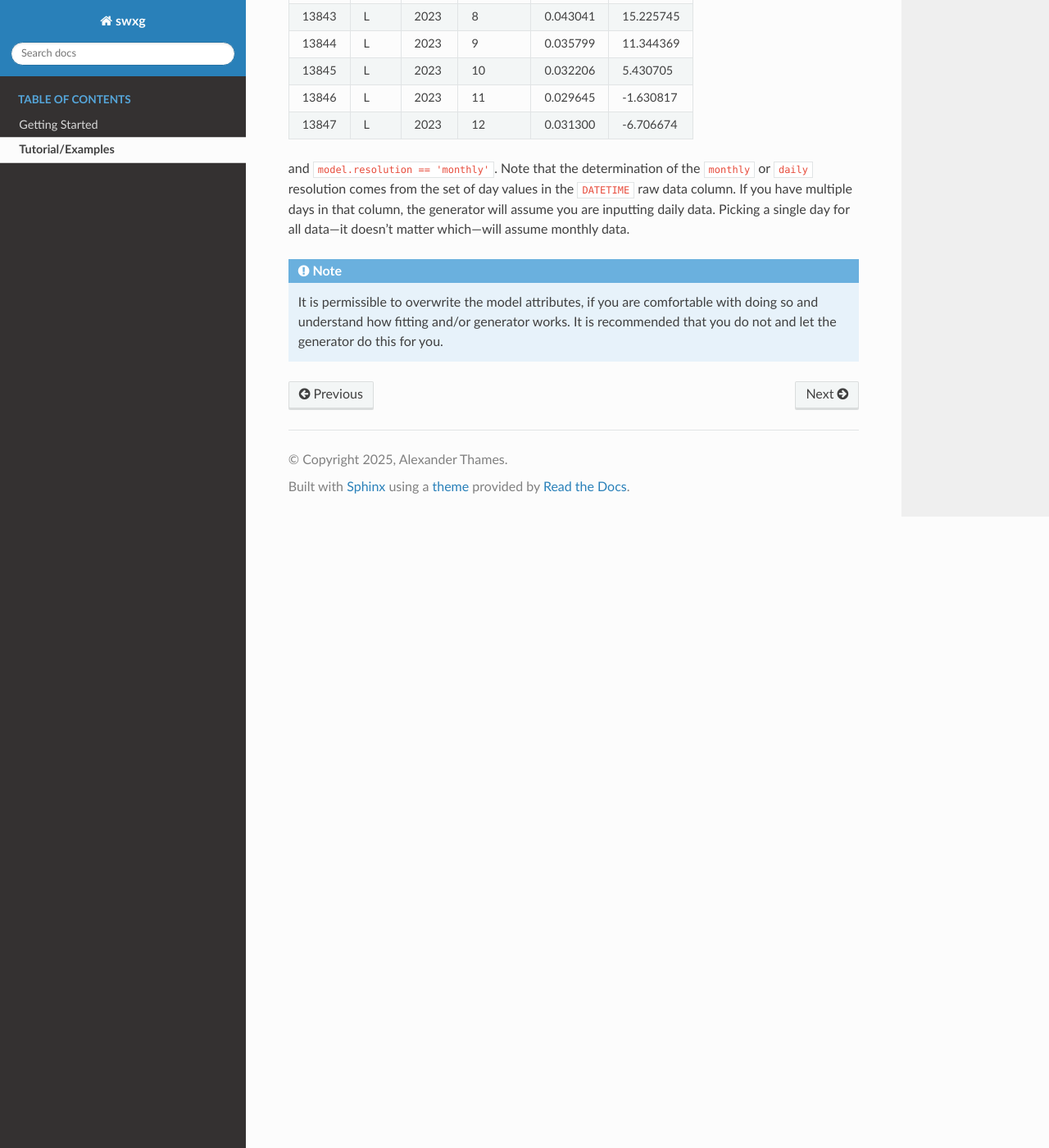
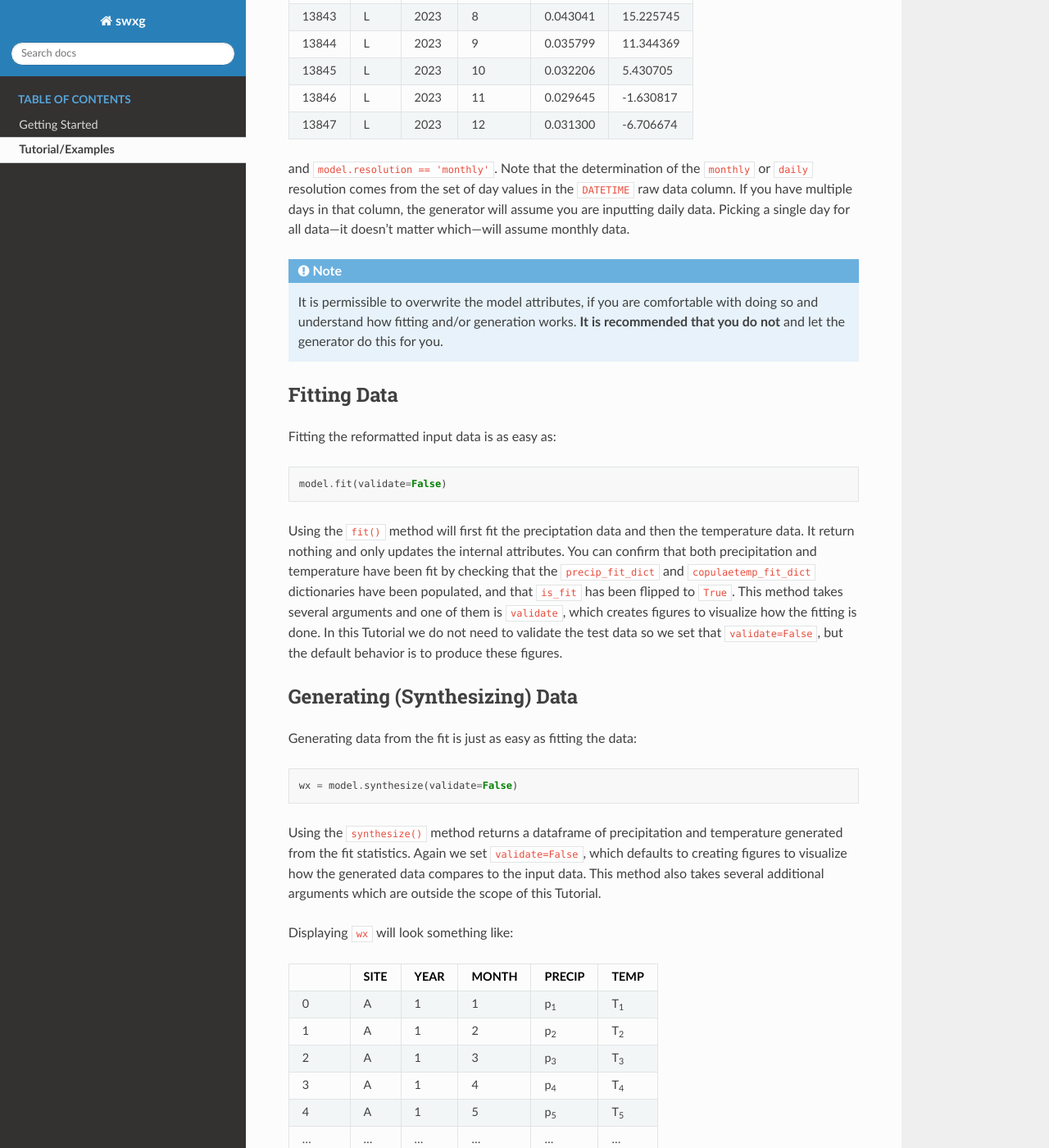
Before and after one commit to xthames/swxg, a Sphinx documentation site: the page built from docs/source/examples/index.rst, in a window 1280 px wide and 1400 px high, scrolled down 2531 px. Shown: the whole window at 82% size. Built offline with Sphinx 7.4.7 and the Read the Docs theme 3.1.0, drawn with Linux system fonts in a browser that asks for light colours; some of the changed text lies outside the part shown.

Commit message:
roughly finished ReadTheDocs/Tutorial

```diff
--- a/docs/source/examples/index.rst
+++ b/docs/source/examples/index.rst
@@ -50,8 +50,8 @@ Let's parse this dataframe:
 
 If one of the columns has the wrong name, type, or the column is in the wrong location, the Python editor will throw an error until it is corrected and acceptable for the generator.
 
-Using an Input DataFrame with ``SWXGModel``
--------------------------------------------
+Applying an Input DataFrame to ``SWXGModel``
+--------------------------------------------
 
 Taking an input dataframe and priming the generator with it is trivial:
 
@@ -92,4 +92,50 @@ and ``model.resolution == 'monthly'``. Note that the determination of the ``mont
 
 .. note::
 
-    It is permissible to overwrite the model attributes, if you are comfortable with doing so and understand how fitting and/or generator works. It is recommended that you do not and let the generator do this for you.
+    It is permissible to overwrite the model attributes, if you are comfortable with doing so and understand how fitting and/or generation works. **It is recommended that you do not** and let the generator do this for you.
+
+Fitting Data
+------------
+
+Fitting the reformatted input data is as easy as:
+
+.. code-block:: python
+
+   model.fit(validate=False)
+
+Using the ``fit()`` method will first fit the preciptation data and then the temperature data. It return nothing and only updates the internal attributes. You can confirm that both precipitation and temperature have been fit by checking that the ``precip_fit_dict`` and ``copulaetemp_fit_dict`` dictionaries have been populated, and that ``is_fit`` has been flipped to ``True``. This method takes several arguments and one of them is ``validate``, which creates figures to visualize how the fitting is done. In this Tutorial we do not need to validate the test data so we set that ``validate=False``, but the default behavior is to produce these figures.
+
+Generating (Synthesizing) Data
+------------------------------
+
+Generating data from the fit is just as easy as fitting the data:
+
+.. code-block:: python
+
+    wx = model.synthesize(validate=False)
+
+Using the ``synthesize()`` method returns a dataframe of precipitation and temperature generated from the fit statistics. Again we set ``validate=False``, which defaults to creating figures to visualize how the generated data compares to the input data. This method also takes several additional arguments which are outside the scope of this Tutorial.
+
+Displaying ``wx`` will look something like:
+
+=====  ====  ====  =====  ===============  ===============
+ ..    SITE  YEAR  MONTH      PRECIP            TEMP
+=====  ====  ====  =====  ===============  ===============
+  0     A      1     1      p\ :sub:`1`      T\ :sub:`1`
+  1     A      1     2      p\ :sub:`2`      T\ :sub:`2`
+  2     A      1     3      p\ :sub:`3`      T\ :sub:`3`
+  3     A      1     4      p\ :sub:`4`      T\ :sub:`4`
+  4     A      1     5      p\ :sub:`5`      T\ :sub:`5`
+...    ...   ...    ...         ...              ...
+14683   L     102    8    p\ :sub:`14684`  T\ :sub:`14684`
+14684   L     102    9    p\ :sub:`14685`  T\ :sub:`14685`
+14685   L     102   10    p\ :sub:`14686`  T\ :sub:`14686`
+14686   L     102   11    p\ :sub:`14687`  T\ :sub:`14687`
+14687   L     102   12    p\ :sub:`14688`  T\ :sub:`14688`
+=====  ====  ====  =====  ===============  ===============
+
+This has the same format as the reformatted input dataframe, with some key differences:
+
+ * The ``YEAR`` column has been replaced with a value for the order in the sequence it was generated. This is because the generated data do not technically align to any input year.
+ * The size of the dataframe increased. This is because generated data does not contain NaNs or empty rows, where in input dataset might. The generator will default to generating the number of years given to it in the input set unless otherwise specified by the ``n`` argument.
+ * The ``PRECIP`` and ``TEMP`` columns will be unique for each random seed. By `fixing the RNG seed <https://numpy.org/doc/2.2/reference/random/generator.html#numpy.random.Generator>`__ before fitting the input data you can guarantee reproducibility.
```
